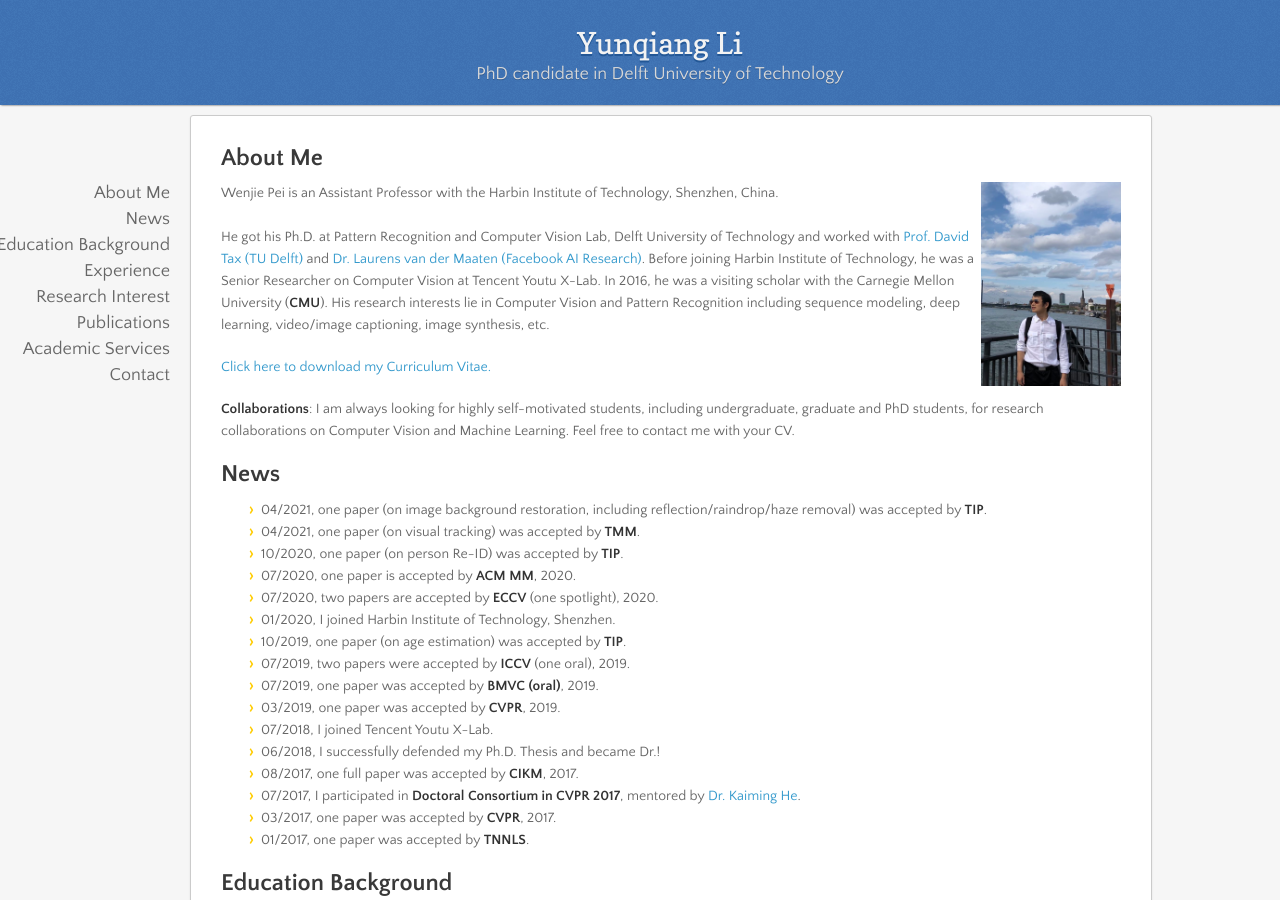
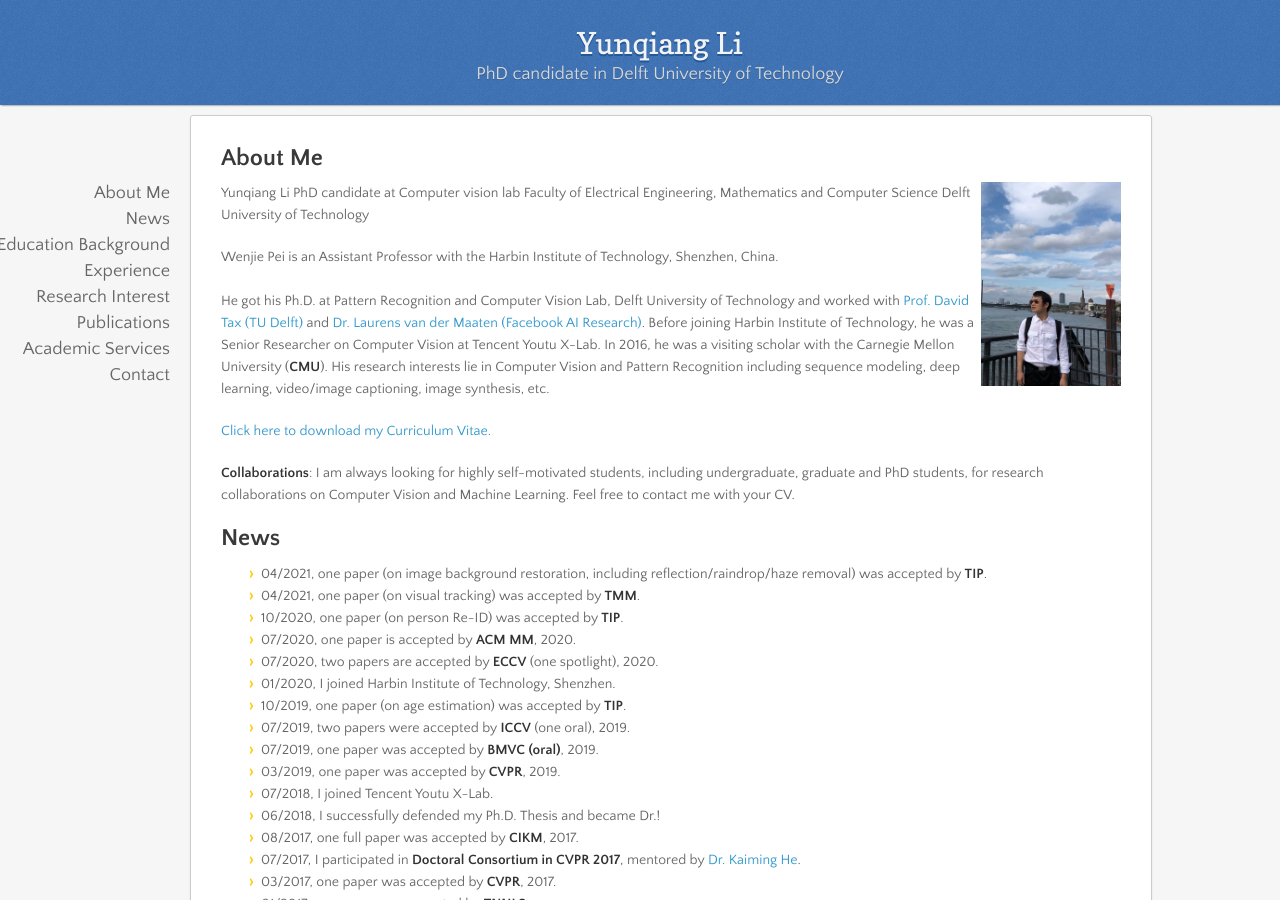
Before and after one commit to liyunqianggyn/liyunqianggyn.github.io, a Jekyll site: the page built from index.md, in a window 1280 px wide and 900 px high. Built offline with Jekyll 4.4.1, drawn with Linux system fonts in a browser that asks for light colours; nearby versions of some CDN libraries; our own code applies the rules of GitHub Pages for plain Markdown files.

Commit message:
Update index.md

```diff
--- a/index.md
+++ b/index.md
@@ -1,6 +1,11 @@
 ## About Me
 
 <img align="right" width='140' src="yunqiang1.jpg">
+Yunqiang Li
+PhD candidate at Computer vision lab
+Faculty of Electrical Engineering, Mathematics and Computer Science
+Delft University of Technology
+
 Wenjie Pei is an Assistant Professor with the Harbin Institute of Technology, Shenzhen, China.
 <br />
 He got his Ph.D. at Pattern Recognition and Computer Vision Lab, Delft University of Technology and worked with [Prof. David Tax (TU Delft)](https://scholar.google.com/citations?user=Q9U33SsAAAAJ) and [Dr. Laurens van der Maaten (Facebook AI Research)](https://lvdmaaten.github.io/). Before joining Harbin Institute of Technology, he was a Senior Researcher on Computer Vision at Tencent Youtu X-Lab. In 2016, he was a visiting scholar with the Carnegie Mellon University (__CMU__). His research
```
